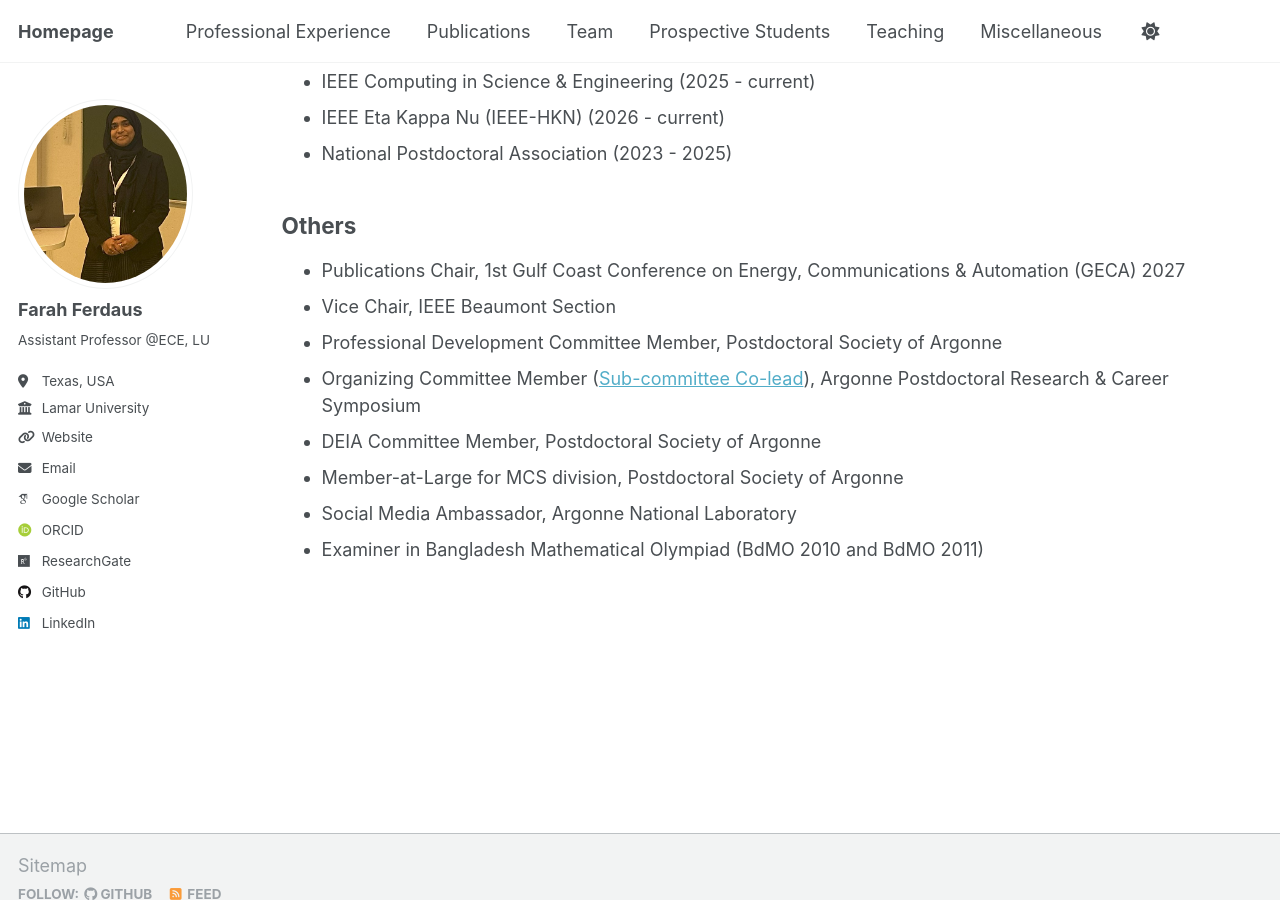
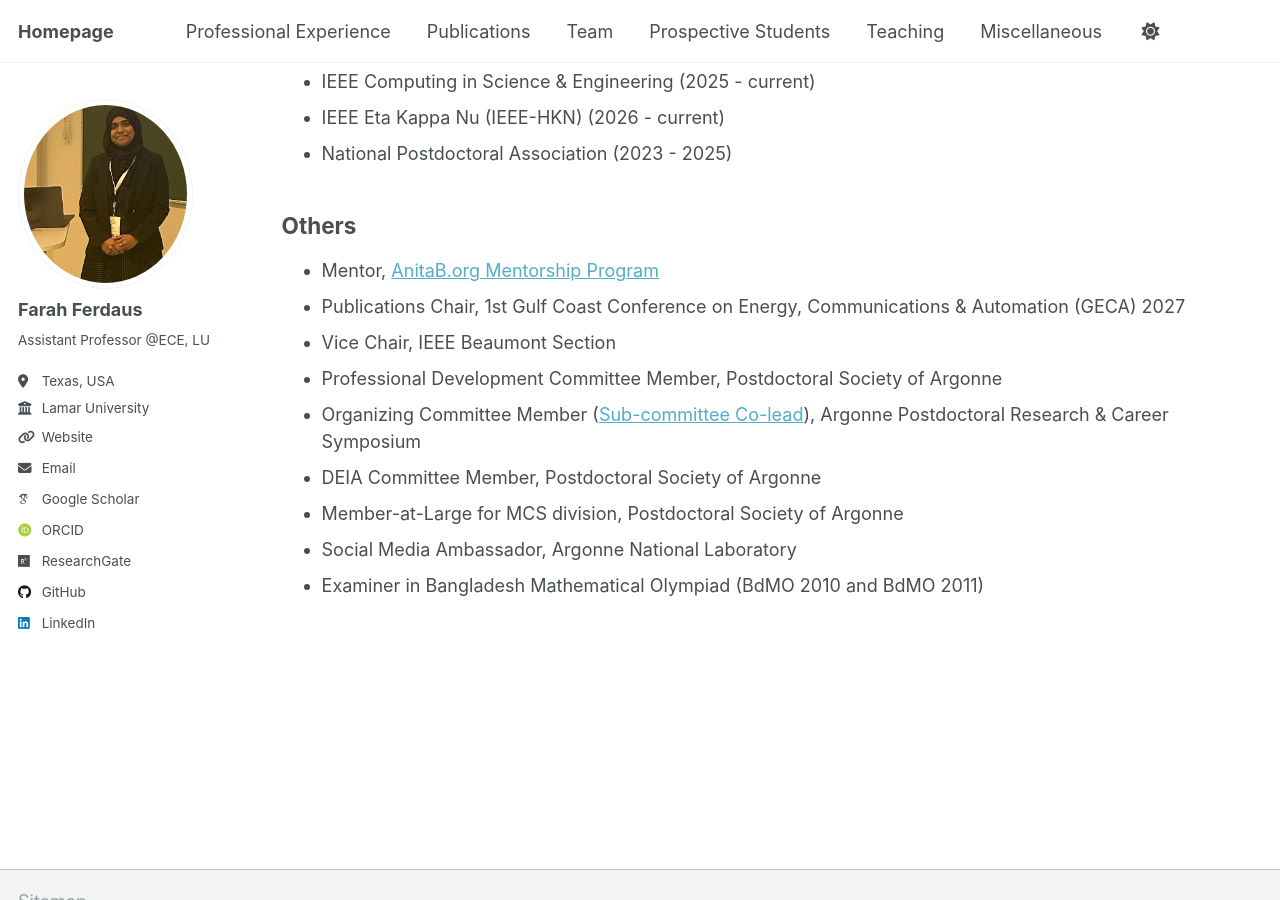
Before and after one commit to fferdaus/fferdaus.github.io, a Jekyll site: the page built from _pages/miscellaneous.md, in a window 1280 px wide and 900 px high, scrolled down 788 px. Built offline with Jekyll 4.4.1, drawn with Linux system fonts in a browser that asks for light colours; some web fonts are replaced.

Commit message:
Update miscellaneous.md

```diff
--- a/_pages/miscellaneous.md
+++ b/_pages/miscellaneous.md
@@ -34,6 +34,7 @@ redirect_from:
 
 ## Others
 
+- Mentor, [AnitaB.org Mentorship Program](https://membership.anitab.org/page/mentorship?utm_source=MarketingCloud&utm_medium=email&utm_campaign=3.10.26+Bites+%26+Bytes+Email&utm_content=https%3a%2f%2fmembership.anitab.org%2fpage%2fmentorship&utm_term=%201267)
 - Publications Chair, 1st Gulf Coast Conference on Energy, Communications & Automation (GECA) 2027
 - Vice Chair, IEEE Beaumont Section
 - Professional Development Committee Member, Postdoctoral Society of Argonne
```
